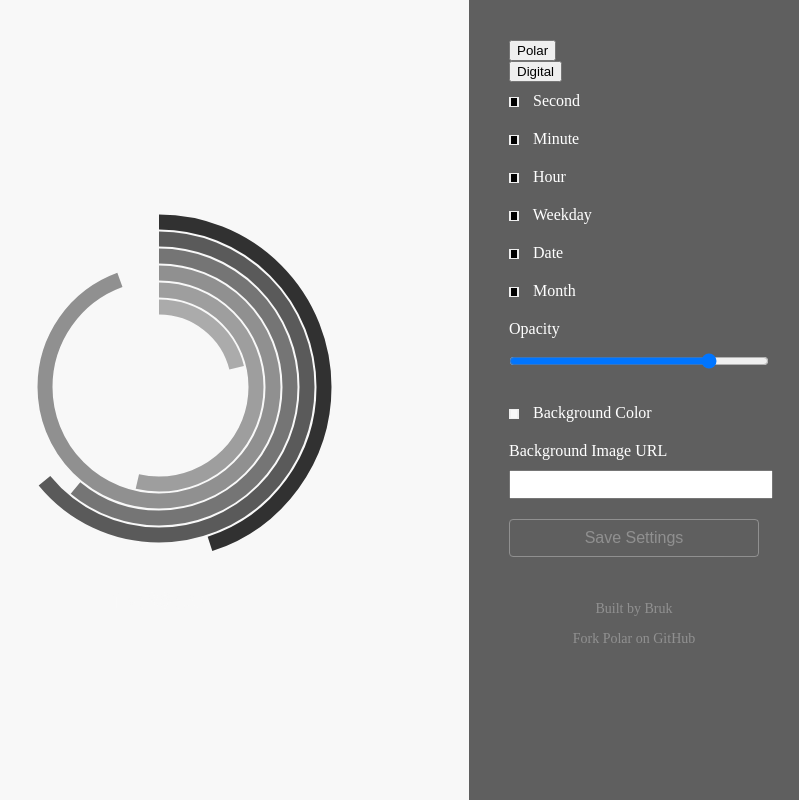
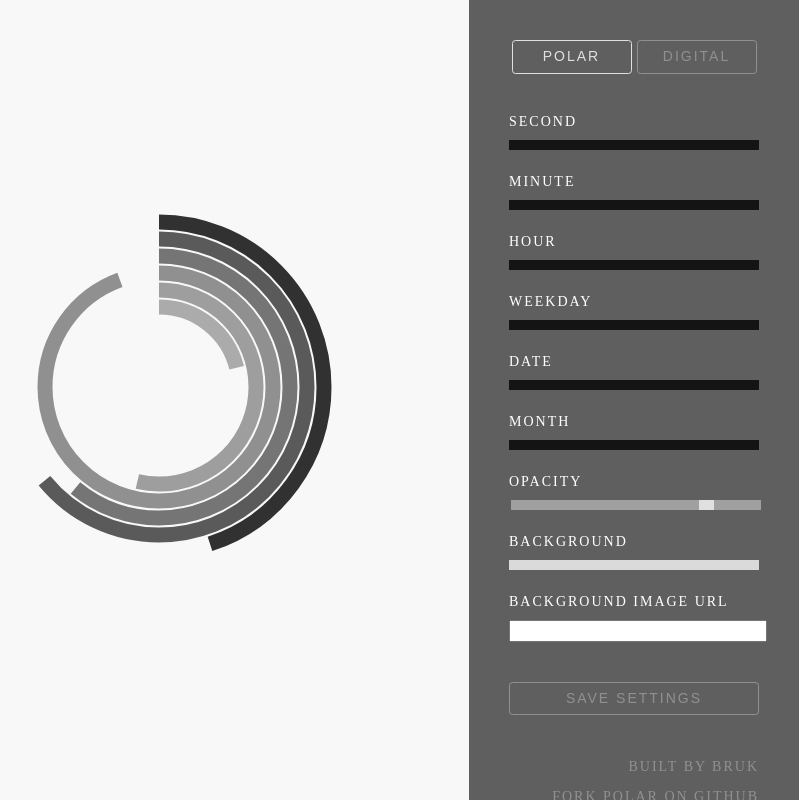
Before and after one commit to KathrynBrusewitz/new-tab-polar-clock, a browser extension: page tab.html in a window 1280 px wide. Both pictures are taken after a click on the element 640 px from the left and 387 px from the top of the page. Shown: the whole page, without its empty margins (481-1280 px from the left). Drawn offline with Linux system fonts and the light colour scheme.

Commit message:
menu tabs, bug fixes

```diff
--- a/script.js
+++ b/script.js
@@ -93,6 +93,8 @@ const saveSettings = () => {
 const updateMenuContent = () => {
   menuContentDigital.classList.toggle('hidden');
   menuContentPolar.classList.toggle('hidden');
+  menuTabPolar.classList.toggle('btn-active');
+  menuTabDigital.classList.toggle('btn-active');
 };
 
 const toggleMenu = () => {
--- a/styles.css
+++ b/styles.css
@@ -1,8 +1,77 @@
+* {
+  text-transform: uppercase;
+  letter-spacing: 2px;
+  font-size: 14px;
+}
+
 body {
   background-attachment: fixed;
   background-position: center;
   background-repeat: no-repeat;
   background-size: cover;
+}
+
+input[type="color"],
+input[type="range"],
+input[type="text"],
+input[type="url"] {
+  margin-top: 10px;
+}
+
+input[type="color"],
+input[type="range"] {
+  width: 100%;
+  height: 10px;
+  border: none;
+	padding: 0;
+  opacity: 0.8;
+  -webkit-transition: .1s;
+  transition: opacity .1s;
+}
+
+input[type="text"],
+input[type="url"] {
+  width: 100%;
+  opacity: 0.8;
+  -webkit-transition: .1s;
+  transition: opacity .1s;
+}
+
+input[type="range"]:hover,
+input[type="color"]:hover,
+input[type="text"],
+input[type="url"] {
+  opacity: 1;
+}
+
+input[type="color"]::-webkit-color-swatch-wrapper,
+input[type="color"]::-webkit-color-swatch {
+  border: none;
+	padding: 0;
+}
+
+input[type="color"]::-moz-color-swatch {
+  border: none;
+	padding: 0;
+}
+
+input[type="range"] {
+  -webkit-appearance: none;
+  background: #afafaf;
+  outline: none;
+}
+
+input[type="range"]::-webkit-slider-thumb {
+  -webkit-appearance: none;
+  width: 15px;
+  height: 10px;
+  background: rgb(255, 255, 255);
+}
+
+input[type="range"]::-moz-range-thumb {
+  width: 15px;
+  height: 10px;
+  background: rgb(255, 255, 255);
 }
 
 #canvas-wrap {
@@ -37,22 +106,21 @@ body {
   overflow: scroll;
 }
 
+#save {
+  margin-top: 30px;
+}
+
+#menu-tabs {
+  padding-bottom: 30px;
+  display: flex;
+}
+
 .option {
   padding: 10px 0;
 }
 
-.option .color {
-  margin-right: 10px;
-}
-
 .option label {
   color: rgb(255, 255, 255);
-}
-
-.full-input {
-  width: 100%;
-  margin: 10px 0;
-  padding: 5px;
 }
 
 .btn {
@@ -70,11 +138,15 @@ body {
   font-size: 1rem;
   line-height: 1.25;
   border-radius: 0.25rem;
-  -webkit-transition: all 0.2s ease-in-out;
-  -o-transition: all 0.2s ease-in-out;
-  transition: all 0.2s ease-in-out;
+  -webkit-transition: all 0.1s ease-in-out;
+  -o-transition: all 0.1s ease-in-out;
+  transition: all 0.1s ease-in-out;
   background-color: transparent;
   background-image: none;
+  opacity: .3;
+  border-color: rgb(255, 255, 255);
+  color: rgb(255, 255, 255);
+  margin: 0 auto;
 }
 
 .btn:focus {
@@ -82,15 +154,16 @@ body {
 }
 
 .btn-save {
-  border-color: rgb(255, 255, 255);
-  color: rgb(255, 255, 255);
-  opacity: .3;
   display: block;
-  margin: 0 auto;
   width: 100%;
 }
 
-.btn-save:hover {
+.btn-tab {
+  display: inline-block;
+  width: 48%;
+}
+
+.btn-save:hover, .btn-tab:hover, .btn-active {
   color: rgb(255, 255, 255);
   opacity: .8;
   border-color: rgb(255, 255, 255);
@@ -99,10 +172,8 @@ body {
 
 .attribution {
   padding: 30px 0 0;
-  text-align: center;
+  text-align: right;
   font-size: 14px;
-  /* position: absolute;
-  bottom: 0; */
   width: inherit;
 }
 
@@ -113,10 +184,10 @@ body {
 }
 
 .attribution a:hover {
-  opacity: .5;
-  -webkit-transition: all 0.2s ease-in-out;
-  -o-transition: all 0.2s ease-in-out;
-  transition: all 0.2s ease-in-out;
+  opacity: .8;
+  -webkit-transition: all 0.1 ease-in-out;
+  -o-transition: all 0.1 ease-in-out;
+  transition: all 0.1 ease-in-out;
 }
 
 .hidden {
@@ -127,15 +198,6 @@ body {
   cursor: pointer;
 }
 
-input[type="color"] {
-	-webkit-appearance: none;
-	border: none;
-	width: 10px;
-	height: 10px;
+.normal-case {
+  text-transform: none;
 }
-input[type="color"]::-webkit-color-swatch-wrapper {
-	padding: 0;
-}
-input[type="color"]::-webkit-color-swatch {
-	border: none;
-}
--- a/tab.html
+++ b/tab.html
@@ -10,42 +10,38 @@
 
   <div id="menu" class="hidden">
     <div id="menu-tabs">
-      <div id="menu-tab-polar" class="menu-tab">
-        <button>Polar</button>
-      </div>
-      <div id="menu-tab-digital" class="menu-tab">
-        <button>Digital</button>
-      </div>
+      <button id="menu-tab-polar" class="btn btn-tab btn-active">Polar</button>
+      <button id="menu-tab-digital" class="btn btn-tab">Digital</button>
     </div>
 
     <div id="menu-content-polar" class="menu-content">
       <div class="option">
+        <label for="second" class="pointer">Second</label>
         <input id="second" class="color pointer" type="color" />
-        <label for="backgroundColor" class="pointer">Second</label>
       </div>
       <div class="option">
+        <label for="minute" class="pointer">Minute</label>
         <input id="minute" class="color pointer" type="color" />
-        <label for="backgroundColor" class="pointer">Minute</label>
       </div>
       <div class="option">
+        <label for="hour" class="pointer">Hour</label>
         <input id="hour" class="color pointer" type="color" />
-        <label for="backgroundColor" class="pointer">Hour</label>
       </div>
       <div class="option">
+        <label for="weekday" class="pointer">Weekday</label>
         <input id="weekday" class="color pointer" type="color" />
-        <label for="backgroundColor" class="pointer">Weekday</label>
       </div>
       <div class="option">
+        <label for="date" class="pointer">Date</label>
         <input id="date" class="color pointer" type="color" />
-        <label for="backgroundColor" class="pointer">Date</label>
       </div>
       <div class="option">
+        <label for="month" class="pointer">Month</label>
         <input id="month" class="color pointer" type="color" />
-        <label for="backgroundColor" class="pointer">Month</label>
       </div>
       <div class="option">
         <label for="opacity">Opacity</label>
-        <input id="opacity" class="full-input pointer" type="range" min="0" max="100" />
+        <input id="opacity" class="pointer" type="range" min="0" max="100" />
       </div>
     </div>
 
@@ -57,31 +53,31 @@
           <label for="positionBottom" class="pointer">Bottom</label>
         </div>
         <div class="option">
+          <label for="digitalColor" class="pointer">Color</label>
           <input id="digitalColor" class="color pointer" type="color" />
-          <label for="digitalColor" class="pointer">Digital Color</label>
         </div>
         <div class="option">
-          <label for="digitalSize">Digital Size</label>
-          <input id="digitalSize" class="full-input pointer" type="range" min="10" max="200" />
+          <label for="digitalSize">Size</label>
+          <input id="digitalSize" class="pointer" type="range" min="10" max="200" />
         </div>
         <div class="option">
-          <label for="digitalOpacity">Digital Opacity</label>
-          <input id="digitalOpacity" class="full-input pointer" type="range" min="0" max="100" />
+          <label for="digitalOpacity">Opacity</label>
+          <input id="digitalOpacity" class="pointer" type="range" min="0" max="100" />
         </div>
         <div class="option">
           <label for="digitalFont">Font</label>
-          <input id="digitalFont" class="full-input" type="url" />
+          <input id="digitalFont" class="normal-case" type="text" />
         </div>
     </div>
 
     <div class="menu-content">
       <div class="option">
+        <label for="backgroundColor" class="pointer">Background</label>
         <input id="backgroundColor" class="color pointer" type="color" />
-        <label for="backgroundColor" class="pointer">Background Color</label>
       </div>
       <div class="option">
         <label for="backgroundImageURL">Background Image URL</label>
-        <input id="backgroundImageURL" class="full-input" type="url" />
+        <input id="backgroundImageURL" class="normal-case" type="url" />
       </div>
       <button id="save" class="btn btn-save">Save Settings</button>
       <div class="attribution">
```
